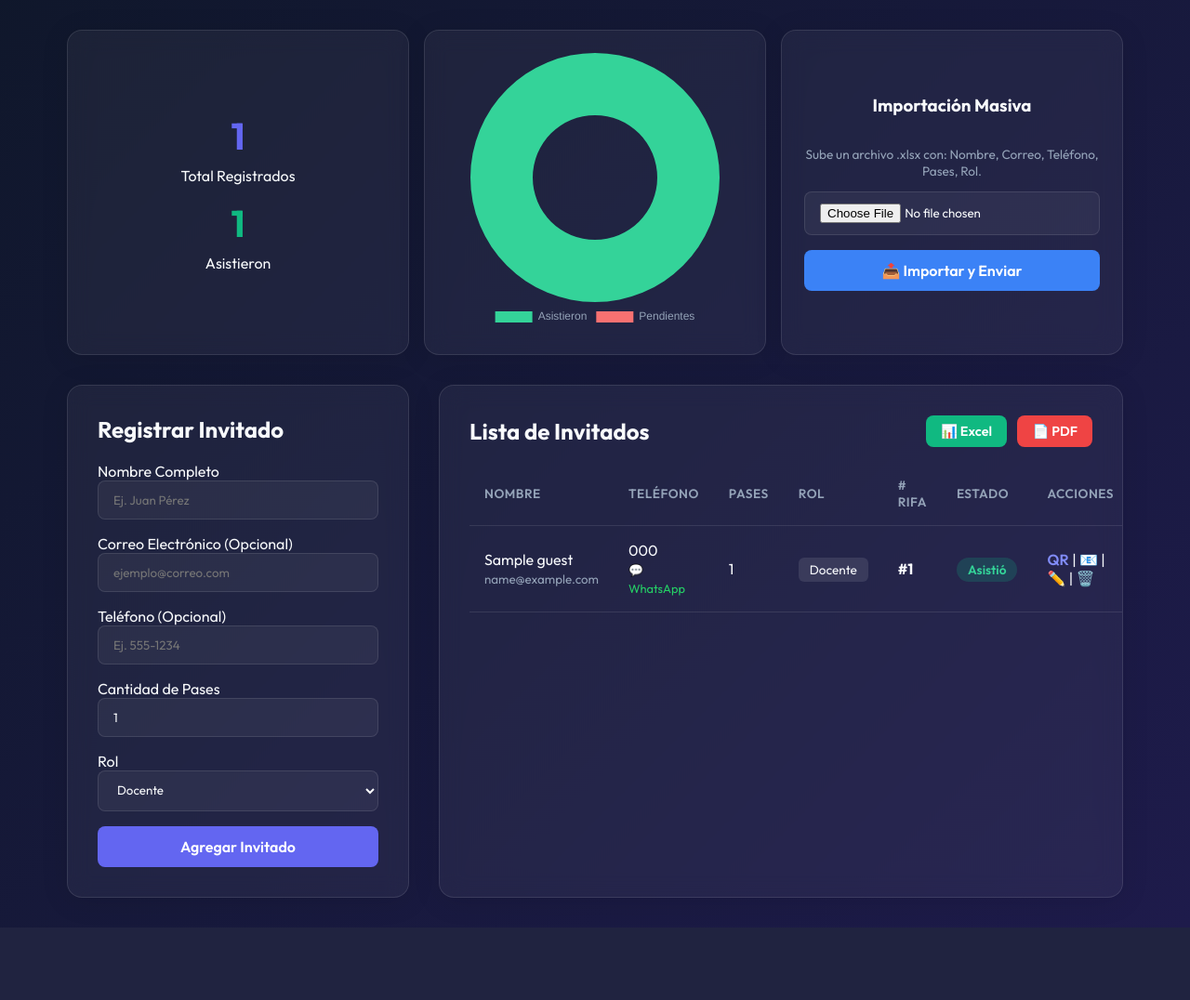
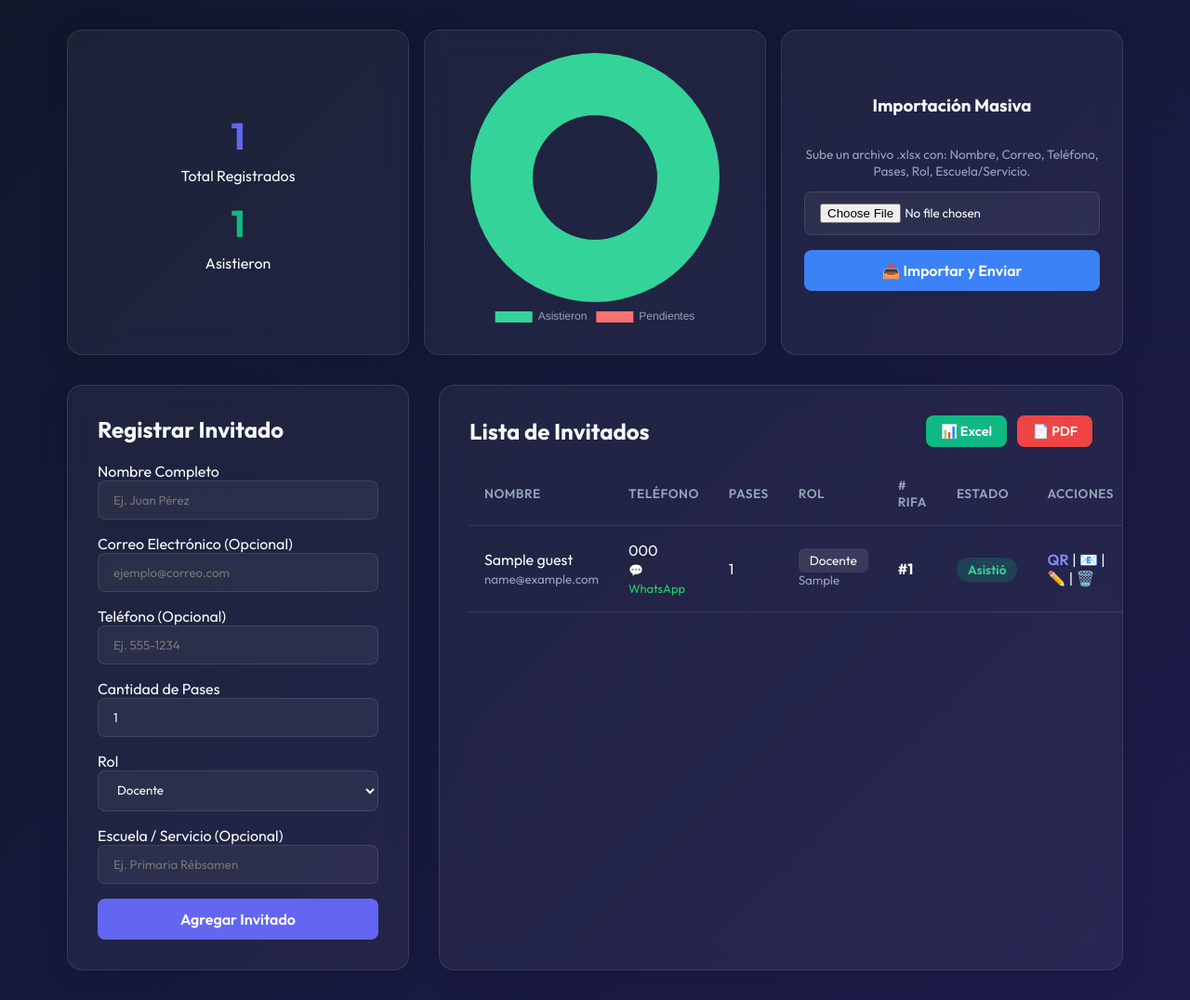
Before and after one commit to ivekmartinez7/CHECKINQR, a Django app: page / in a window 1280 px wide. Shown: the part 93-1169 px from the top of the page at 93% size. Before the commit the page ends 1065 px from the top, so only its background shows below. Run offline with Django 5.2, Linux system fonts and the light colour scheme; a user stored in the database is signed in; tables that the repository leaves empty hold one stand-in row (values such as "Sample post").

Commit message:
feat: Add school field to Guest model, UI forms, ticket view and Excel import/export

```diff
--- a/events/models.py
+++ b/events/models.py
@@ -15,6 +15,7 @@ class Guest(models.Model):
     phone = models.CharField(max_length=20, blank=True, null=True, verbose_name="Teléfono")
     passes = models.IntegerField(default=1, verbose_name="Cantidad de Pases")
     role = models.CharField(max_length=50, choices=ROLE_CHOICES, default='Docente', verbose_name="Rol")
+    school = models.CharField(max_length=255, blank=True, null=True, verbose_name="Escuela/Servicio")
     raffle_number = models.IntegerField(unique=True, blank=True, null=True, verbose_name="Número de Rifa")
 
     uuid = models.UUIDField(default=uuid.uuid4, editable=False, unique=True)
--- a/events/views.py
+++ b/events/views.py
@@ -76,9 +76,10 @@ def dashboard(request):
         phone = request.POST.get('phone')
         passes = request.POST.get('passes', 1)
         role = request.POST.get('role', 'Docente')
+        school = request.POST.get('school')
 
         try:
-            guest = Guest(name=name, email=email, phone=phone, passes=int(passes), role=role)
+            guest = Guest(name=name, email=email, phone=phone, passes=int(passes), role=role, school=school)
             guest.save()
 
             if guest.email:
@@ -114,6 +115,7 @@ def edit_guest(request, pk):
         guest.phone = request.POST.get('phone')
         guest.passes = int(request.POST.get('passes', 1))
         guest.role = request.POST.get('role')
+        guest.school = request.POST.get('school')
         guest.save()
 
         # Si el correo cambió y no está vacío, reenviar confirmación automáticamente
@@ -215,7 +217,7 @@ def export_excel(request):
     ws.title = 'Invitados'
 
     # Headers
-    headers = ['Nombre', 'Correo', 'Teléfono', 'Rol', 'No. Rifa', 'Asistió', 'Fecha Registro']
+    headers = ['Nombre', 'Correo', 'Teléfono', 'Rol', 'Escuela/Servicio', 'No. Rifa', 'Asistió', 'Fecha Registro']
     ws.append(headers)
 
     # Data
@@ -228,6 +230,7 @@ def export_excel(request):
             guest.email or '',
             guest.phone or '',
             guest.role,
+            guest.school or '',
             guest.raffle_number,
             status,
             date_str
@@ -313,8 +316,9 @@ def import_excel(request):
                     passes = 1
 
                 role = str(row[4]) if row[4] else 'Docente'
+                school = str(row[5]) if len(row) > 5 and row[5] else ''
 
-                guest = Guest(name=name, email=email, phone=phone, passes=passes, role=role)
+                guest = Guest(name=name, email=email, phone=phone, passes=passes, role=role, school=school)
                 try:
                     guest.save()
                     imported_count += 1
--- a/templates/events/dashboard.html
+++ b/templates/events/dashboard.html
@@ -105,7 +105,7 @@
     </div>
     <div class="glass-panel stat-card" style="display: flex; flex-direction: column; justify-content: center;">
         <h3 style="margin-top: 0;">Importación Masiva</h3>
-        <p style="font-size: 0.85rem; color: var(--text-muted);">Sube un archivo .xlsx con: Nombre, Correo, Teléfono, Pases, Rol.</p>
+        <p style="font-size: 0.85rem; color: var(--text-muted);">Sube un archivo .xlsx con: Nombre, Correo, Teléfono, Pases, Rol, Escuela/Servicio.</p>
         <form action="{% url 'import_excel' %}" method="POST" enctype="multipart/form-data">
             {% csrf_token %}
             <input type="file" name="excel_file" accept=".xlsx, .xls" required style="margin-bottom: 1rem; width: 100%;">
@@ -137,6 +137,9 @@
                 <option value="Jubilada">Jubilada</option>
                 <option value="Acompañante">Acompañante</option>
             </select>
+
+            <label>Escuela / Servicio (Opcional)</label>
+            <input type="text" name="school" placeholder="Ej. Primaria Rébsamen">
 
             <button type="submit" class="btn" style="width: 100%;">Agregar Invitado</button>
         </form>
@@ -176,7 +179,12 @@
                         {% endif %}
                     </td>
                     <td>{{ guest.passes }}</td>
-                    <td><span class="role-badge">{{ guest.role }}</span></td>
+                    <td>
+                        <span class="role-badge">{{ guest.role }}</span>
+                        {% if guest.school %}
+                        <br><small style="color: var(--text-muted); display: block; margin-top: 0.25rem;">{{ guest.school }}</small>
+                        {% endif %}
+                    </td>
                     <td><strong>#{{ guest.raffle_number }}</strong></td>
                     <td>
                         {% if guest.is_checked_in %}
--- a/templates/events/guest_form.html
+++ b/templates/events/guest_form.html
@@ -25,6 +25,9 @@
                 <option value="Acompañante" {% if guest.role == 'Acompañante' %}selected{% endif %}>Acompañante</option>
             </select>
 
+            <label>Escuela / Servicio (Opcional)</label>
+            <input type="text" name="school" value="{{ guest.school|default:'' }}" placeholder="Ej. Primaria Rébsamen">
+
             <div style="display: flex; gap: 1rem; margin-top: 1rem;">
                 <button type="submit" class="btn btn-success" style="flex: 1;">Guardar Cambios</button>
                 <a href="{% url 'dashboard' %}" class="btn" style="flex: 1; text-align: center; background: rgba(255,255,255,0.1);">Cancelar</a>
--- a/templates/events/ticket.html
+++ b/templates/events/ticket.html
@@ -222,6 +222,9 @@
             <!-- Body -->
             <div class="ticket-body">
                 <h2 class="guest-name">{{ guest.name }}</h2>
+                {% if guest.school %}
+                    <p style="margin: -0.25rem 0 1rem 0; color: var(--text-muted); font-size: 1.1rem; font-weight: 500;">🏫 {{ guest.school }}</p>
+                {% endif %}
 
                 <div class="badge-container">
                     <span class="badge badge-role">{{ guest.role }}</span>
```
Also changed, not shown: events/migrations/0005_guest_school.py (added).
